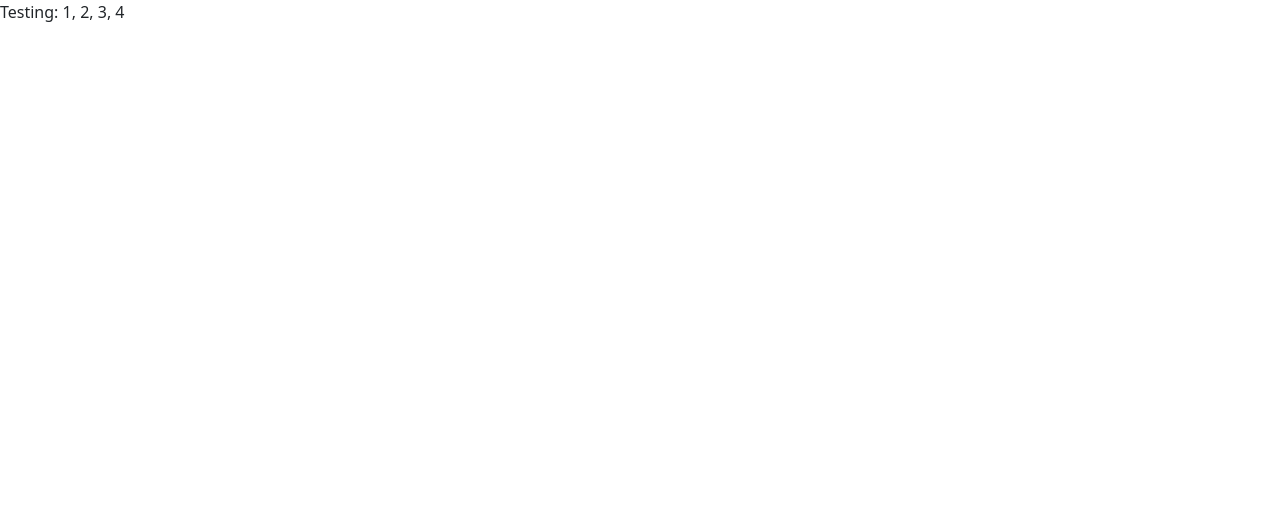
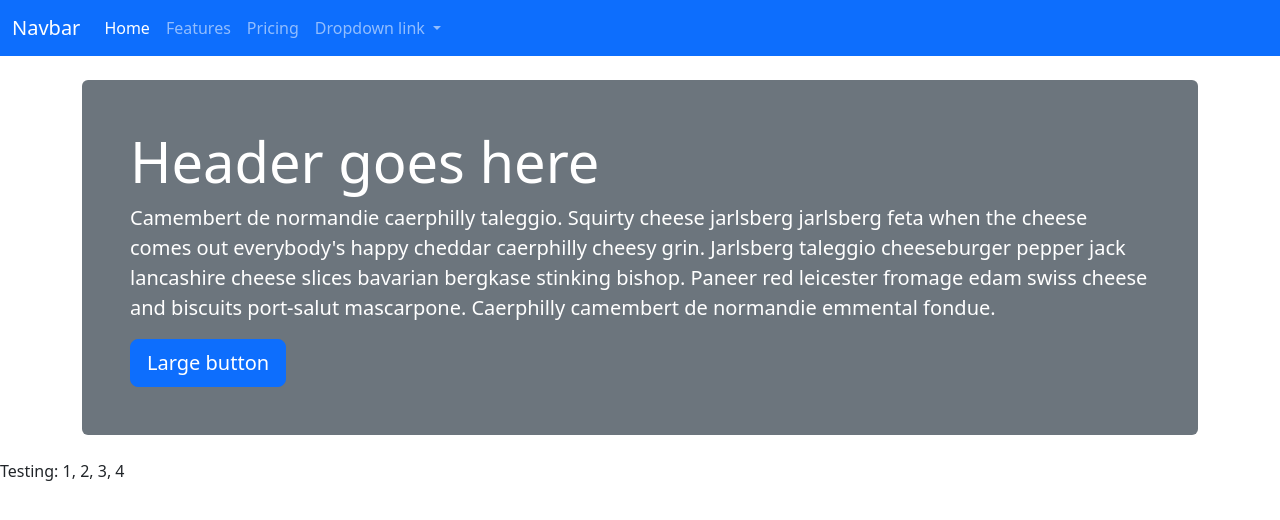
Before and after one commit to oliviadilley/olivia-bootstrap, a website: page src/index.html in a window 1280 px wide. Drawn offline with nearby package versions, Linux system fonts and the light colour scheme; files that its build step writes are made by us from their sources; files whose address does not match are found by name.

Commit message:
updating bootstrap

```diff
--- a/src/index.html
+++ b/src/index.html
@@ -8,6 +8,44 @@
 </head>
 
 <body>
+  <nav class="navbar navbar-expand-lg bg-primary" data-bs-theme="dark">
+    <div class="container-fluid">
+      <a class="navbar-brand" href="#">Navbar</a>
+      <button class="navbar-toggler" type="button" data-bs-toggle="collapse" data-bs-target="#navbarNavDropdown" aria-controls="navbarNavDropdown" aria-expanded="false" aria-label="Toggle navigation">
+        <span class="navbar-toggler-icon"></span>
+      </button>
+      <div class="collapse navbar-collapse" id="navbarNavDropdown">
+        <ul class="navbar-nav">
+          <li class="nav-item">
+            <a class="nav-link active" aria-current="page" href="#">Home</a>
+          </li>
+          <li class="nav-item">
+            <a class="nav-link" href="#">Features</a>
+          </li>
+          <li class="nav-item">
+            <a class="nav-link" href="#">Pricing</a>
+          </li>
+          <li class="nav-item dropdown">
+            <a class="nav-link dropdown-toggle" href="#" role="button" data-bs-toggle="dropdown" aria-expanded="false">
+              Dropdown link
+            </a>
+            <ul class="dropdown-menu">
+              <li><a class="dropdown-item" href="#">Action</a></li>
+              <li><a class="dropdown-item" href="#">Another action</a></li>
+              <li><a class="dropdown-item" href="#">Something else here</a></li>
+            </ul>
+          </li>
+        </ul>
+      </div>
+    </div>
+  </nav>
+  <div class="container">
+    <header class ="bg-secondary text-white my-4 p-5 rounded">
+      <h1 class = "display-4">Header goes here</h1>
+      <p class ="lead">Camembert de normandie caerphilly taleggio. Squirty cheese jarlsberg jarlsberg feta when the cheese comes out everybody's happy cheddar caerphilly cheesy grin. Jarlsberg taleggio cheeseburger pepper jack lancashire cheese slices bavarian bergkase stinking bishop. Paneer red leicester fromage edam swiss cheese and biscuits port-salut mascarpone. Caerphilly camembert de normandie emmental fondue.</p>
+      <button type="button" class="btn btn-primary btn-lg">Large button</button>
+    </header>
+  </div>
   <!-- Content starts here -->
   <p>Testing: 1, 2, 3, 4</p>
 
```
Also changed, not shown: docs/index.html (+38 -0 lines), README.md.
